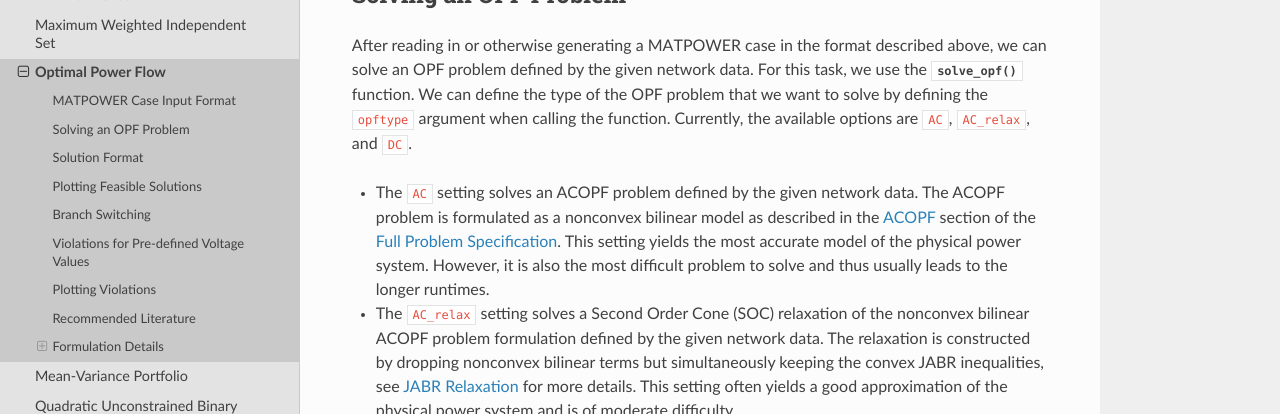
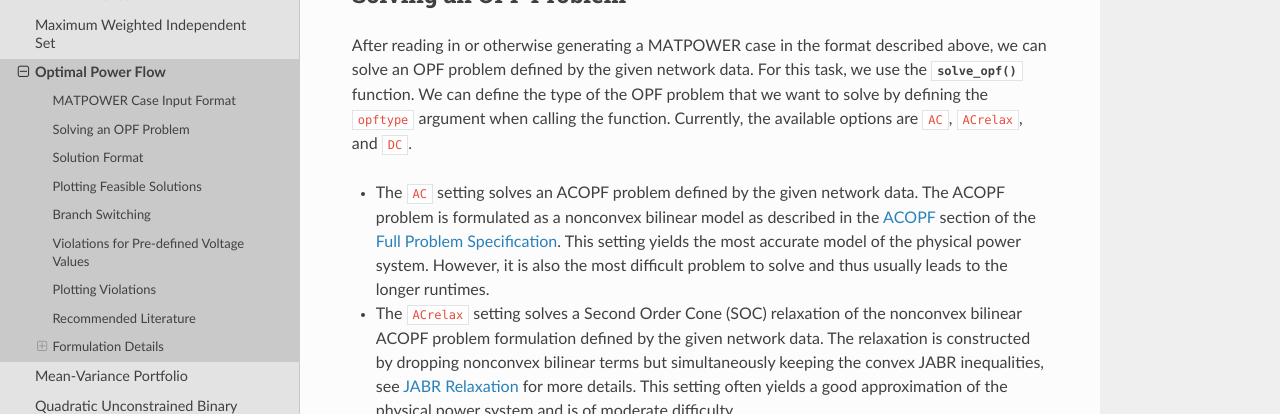
Before and after one commit to Gurobi/gurobi-optimods, a Sphinx documentation site: the page built from docs/source/mods/opf/opf.rst, in a window 1280 px wide and 900 px high, scrolled down 1194 px. Shown: the part 147-561 px from the top of the window. Built offline with Sphinx 7.4.7 and the Read the Docs theme 2.0.0, drawn with Linux system fonts in a browser that asks for light colours.

Commit message:
Fix typo in docs

```diff
--- a/docs/source/mods/opf/opf.rst
+++ b/docs/source/mods/opf/opf.rst
@@ -187,7 +187,7 @@
 task, we use the :func:`~gurobi_optimods.opf.solve_opf` function. We can define
 the type of the OPF problem that we want to solve by defining the ``opftype``
 argument when calling the function. Currently, the available options are ``AC``,
-``AC_relax``, and ``DC``.
+``ACrelax``, and ``DC``.
 
 - The ``AC`` setting solves an ACOPF problem defined by the given network data.
   The ACOPF problem is formulated as a nonconvex bilinear model as described in
@@ -196,7 +196,7 @@
   it is also the most difficult problem to solve and thus usually leads to the
   longer runtimes.
 
-- The ``AC_relax`` setting solves a Second Order Cone (SOC) relaxation of the
+- The ``ACrelax`` setting solves a Second Order Cone (SOC) relaxation of the
   nonconvex bilinear ACOPF problem formulation defined by the given network
   data. The relaxation is constructed by dropping nonconvex bilinear terms but
   simultaneously keeping the convex JABR inequalities, see :ref:`JABR Relaxation
```
Also changed, not shown: 1 other file.
